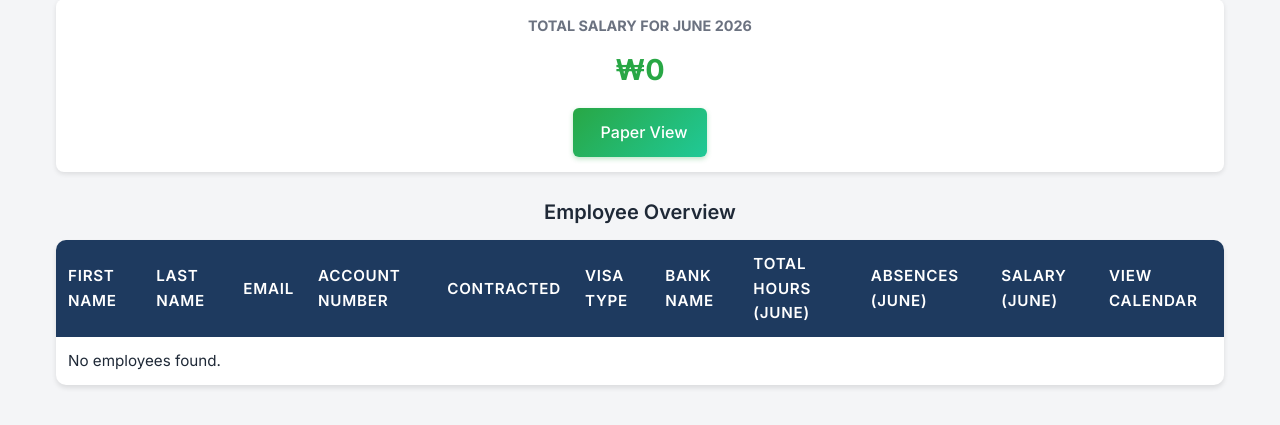
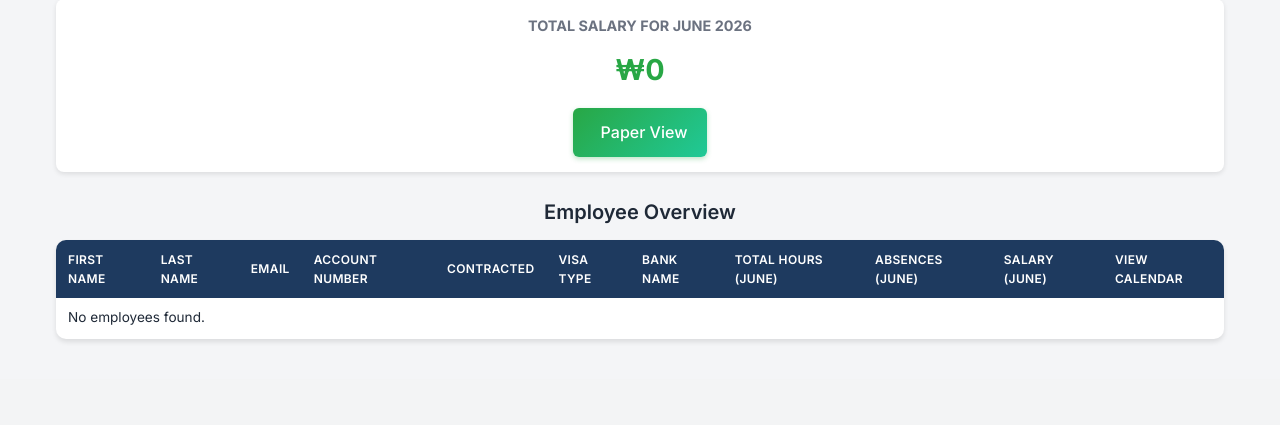
Before and after one commit to meshtirop1/company, a Django app: page /superuser-dashboard/ in a window 1280 px wide. Shown: the part 572-997 px from the top of the page. After the commit the page ends 914 px from the top, so only its background shows below. Run offline with Django 5.2, Linux system fonts and the light colour scheme; the visitor is signed in with stand-in values (Sample User, id 1); data comes from the database, SQL or seed files in the repository.

Commit message:
Fix PWA icons (PNG, correct sizes) and shrink superuser dashboard table fonts

```diff
--- a/hours_tracker/views.py
+++ b/hours_tracker/views.py
@@ -21,7 +21,7 @@ def service_worker(request):
     """Serve the service worker JavaScript directly from Django"""
     sw_content = """
 // sw.js - Hours Tracker PWA Service Worker
-const CACHE_NAME = 'hours-tracker-v7';
+const CACHE_NAME = 'hours-tracker-v8';
 const ASSETS_TO_CACHE = [
     '/static/css/admin_panel.css',
     '/static/css/base.css',
@@ -35,8 +35,8 @@ const ASSETS_TO_CACHE = [
     '/static/css/styles.css',
     '/static/css/superuser_dashboard.css',
     '/static/js/base.js',
-    '/static/images/icon-192x192.jpeg',
-    '/static/images/icon-512x512.jpeg',
+    '/static/images/icon-192x192.png',
+    '/static/images/icon-512x512.png',
     'https://fonts.googleapis.com/css2?family=Noto+Sans+KR:wght@400;500;600;700&family=Nanum+Gothic:wght@400;700&display=swap'
 ];
 
--- a/static/css/superuser_dashboard.css
+++ b/static/css/superuser_dashboard.css
@@ -323,15 +323,16 @@ h3 {
 
 .table-custom th,
 .table-custom td {
-    padding: 0.75rem; /* Padding within cells */
+    padding: 0.6rem 0.75rem; /* Padding within cells */
     text-align: left; /* Align text to the left */
-    font-size: 0.95rem; /* Base font size for table content */
+    font-size: 0.85rem; /* Base font size for table content */
 }
 
 .table-custom th {
+    font-size: 0.75rem; /* Smaller header text */
     font-weight: 600; /* Bolder text for table headers */
     text-transform: uppercase; /* Uppercase text for headers */
-    letter-spacing: 0.05em; /* Slight spacing between letters */
+    letter-spacing: 0.03em; /* Slight spacing between letters */
 }
 
 .table-custom tbody tr {
--- a/templates/base_en.html
+++ b/templates/base_en.html
@@ -17,7 +17,7 @@
     <!-- PWA Manifest and Icons -->
     <link rel="manifest" href="{% static 'manifest/site.webmanifest' %}">
     <link rel="icon" href="{% static 'images/favicon.png' %}">
-    <link rel="apple-touch-icon" href="{% static 'images/icon-192x192.jpeg' %}">
+    <link rel="apple-touch-icon" href="{% static 'images/icon-192x192.png' %}">
 
     <!-- Fonts and Styles -->
     <link href="https://fonts.googleapis.com/css2?family=Inter:wght@400;500;600;700&family=Noto+Sans+KR:wght@400;500;600;700&family=Nanum+Gothic:wght@400;700&display=swap" rel="stylesheet">
--- a/templates/base_ko.html
+++ b/templates/base_ko.html
@@ -17,7 +17,7 @@
     <!-- PWA 매니페스트 및 아이콘 -->
     <link rel="manifest" href="{% static 'manifest/site.webmanifest' %}">
     <link rel="icon" href="{% static 'images/favicon.png' %}">
-    <link rel="apple-touch-icon" href="{% static 'images/icon-192x192.jpeg' %}">
+    <link rel="apple-touch-icon" href="{% static 'images/icon-192x192.png' %}">
 
     <!-- 폰트 및 스타일 -->
     <link href="https://fonts.googleapis.com/css2?family=Inter:wght@400;500;600;700&family=Noto+Sans+KR:wght@400;500;600;700&family=Nanum+Gothic:wght@400;700&display=swap" rel="stylesheet">
```
Also changed, not shown: static/images/icon-192x192.jpeg (deleted), static/images/icon-192x192.png (added), static/images/icon-512x512.jpeg (deleted), static/images/icon-512x512.png (added), static/manifest/site.webmanifest.
